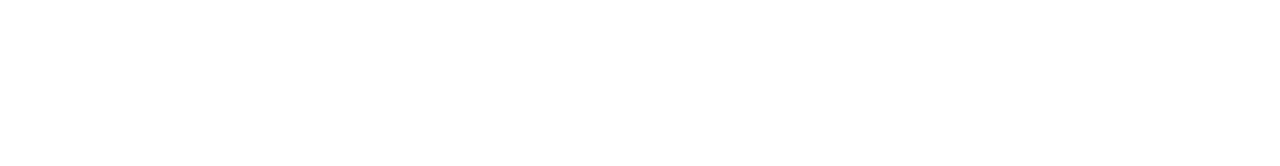
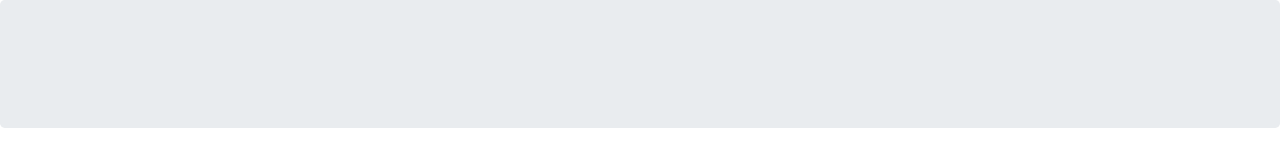
Before and after one commit to marveldc08/FlipCardGame, a plain HTML site: page index.html in a window 1280 px wide. Drawn offline with nearby package versions, Linux system fonts and the light colour scheme.

Commit message:
edited markup

```diff
--- a/index.html
+++ b/index.html
@@ -9,7 +9,7 @@
     <link rel="stylesheet" href="/FlipCardGame.css">
 </head>
 <body>
-
+    <div class=" jumbotron grid"></div>
 
     <script src="/FlipCardGame.js"></script>
 </body>
```
